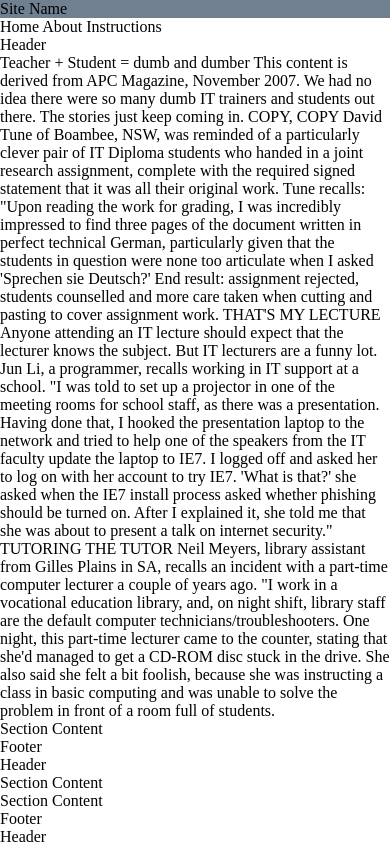
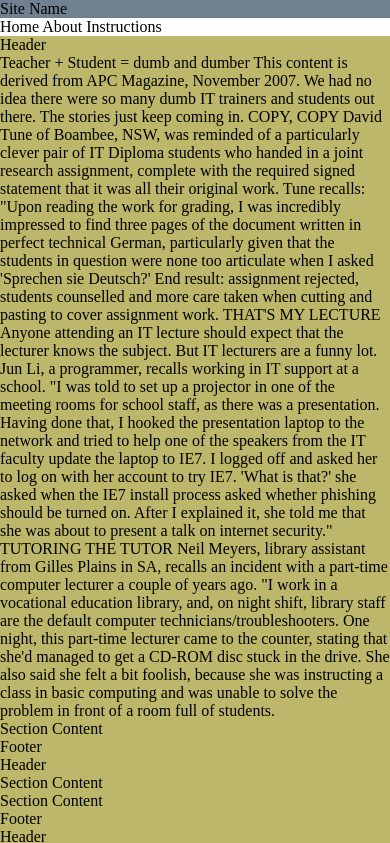
Before and after one commit to Limyangtyin/WebTech1, a plain HTML site: page Content.html in a window 390 px wide. Shown: the top 843 px of the page. Drawn offline with Linux system fonts and the light colour scheme.

Commit message:
feat: site mobile main - add CSS to lay the site main

```diff
--- a/assests/css/style.css
+++ b/assests/css/style.css
@@ -1,7 +1,10 @@
 @media screen and (max-width: 768px){
-    .headerclass {
+    .headerclass{
         border: 1px black;
         background-color: slategrey;
     }
-
+    main{
+        border: 2px black;
+        background-color: darkkhaki;
+    }
 }
```
